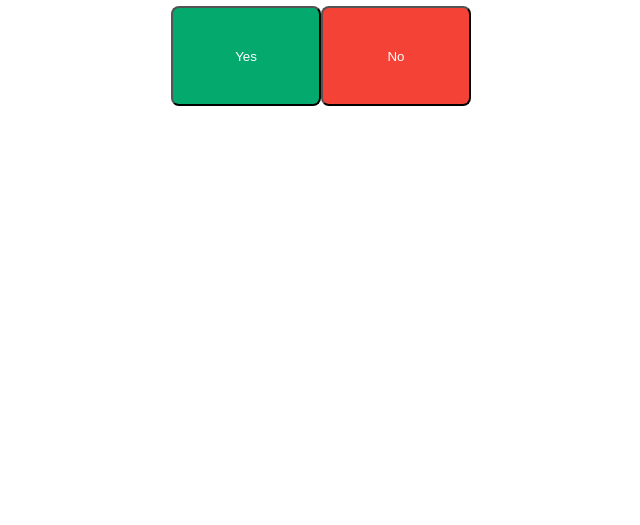
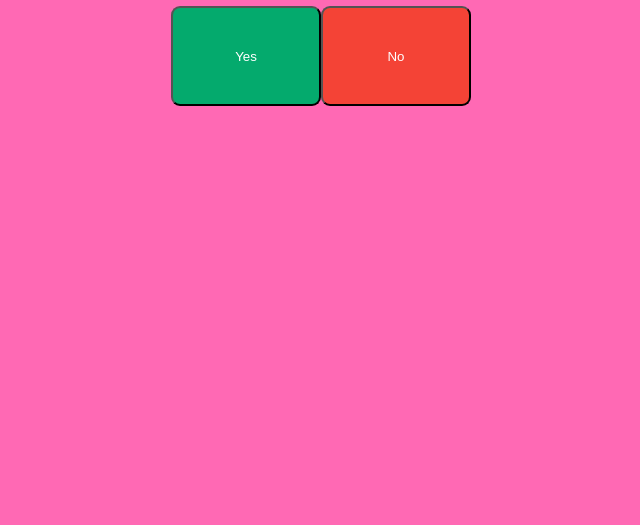
Before and after one commit to J4YM/valentineyesorno, a plain HTML site: page index.html in a window 1280 px wide. Shown: the part 275-800 px from the top of the page, without its empty margins (319-959 px from the left). Drawn offline with Linux system fonts and the light colour scheme.

Commit message:
Background Color

```diff
--- a/style.css
+++ b/style.css
@@ -1,6 +1,7 @@
 html {
   height: 100%;
   width: 100%;
+  background-color: #ff69b4;
 }
 .img-container {
   display: inline;
@@ -10,10 +11,9 @@ html {
   margin-left: 40%;
 }
 
-
 #yesbut {
   background-color:#04AA6D;
-  border-radius: 8px;
+  border-radius: 9px;
   color: white;
   height: 100px;
   width: 150px;
@@ -21,7 +21,7 @@ html {
 
 #nobut {
   background-color: #f44336;
-  border-radius: 8px;
+  border-radius: 9px;
   color: white;
   height: 100px;
   width: 150px;
```
